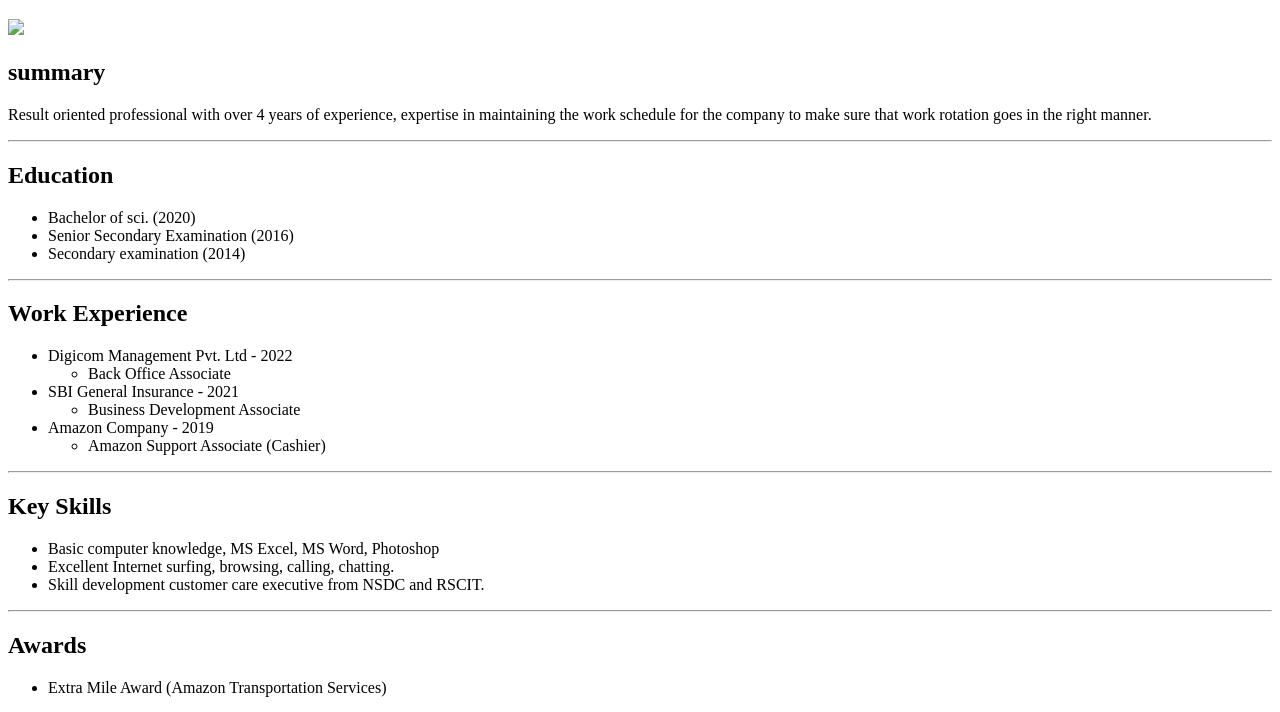
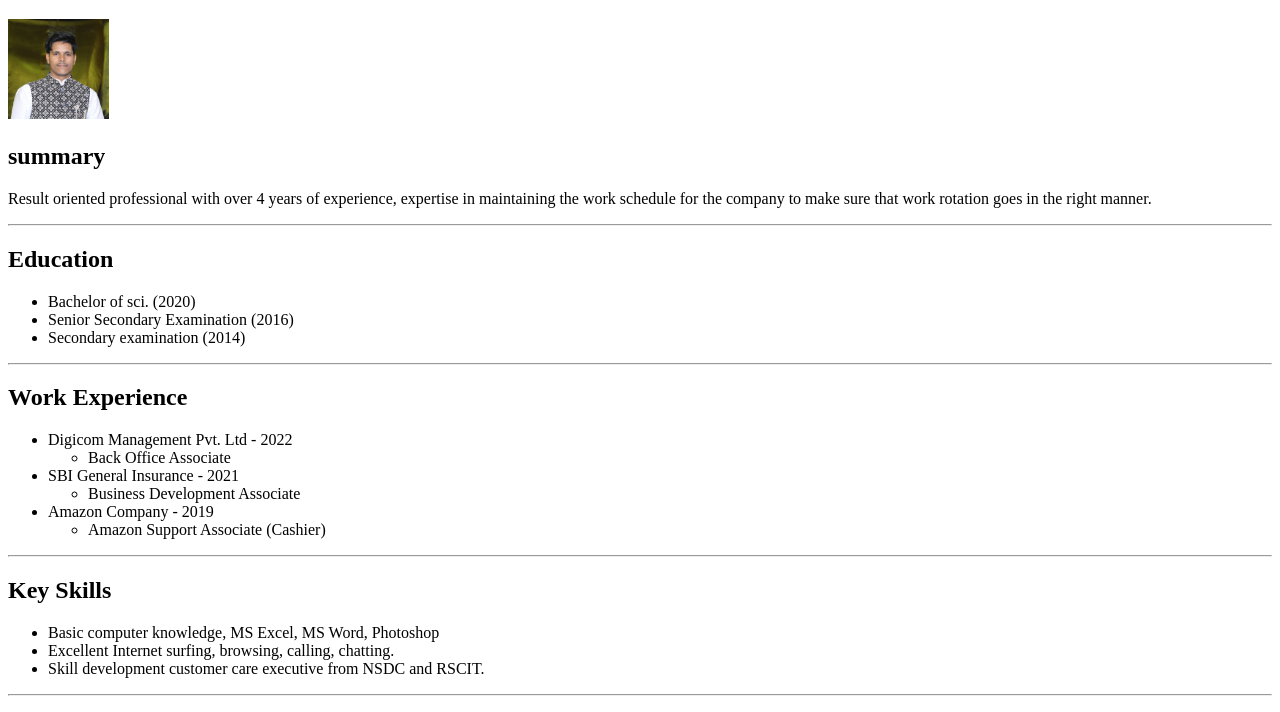
Before and after one commit to ZEDDOSTAN/PROJECT, a plain HTML site: page index.html in a window 1280 px wide. Shown: the part 61-773 px from the top of the page. Drawn offline with Linux system fonts and the light colour scheme.

Commit message:
Add files via upload

```diff
--- a/index.html
+++ b/index.html
@@ -3,11 +3,11 @@
 <head>
     <meta charset="UTF-8">
     <meta name="viewport" content="width=device-width, initial-scale=1.0">
-    <title>Resume</title>
+    <title>My Resume</title>
 </head>
 <body>
     <h1>Rijwan Khan</h1>
-    <img src="/Rijwan Khan/IMG_8708.JPG"height=100/>
+    <img src="./1.png.JPG"height=100/>
     <H2>summary</H2>
     <p>Result oriented professional with over 4 years of experience, expertise in maintaining the work schedule for
     the company to make sure that work rotation goes in the right manner.</p>
```
Also changed, not shown: 1.png.JPG (added).
